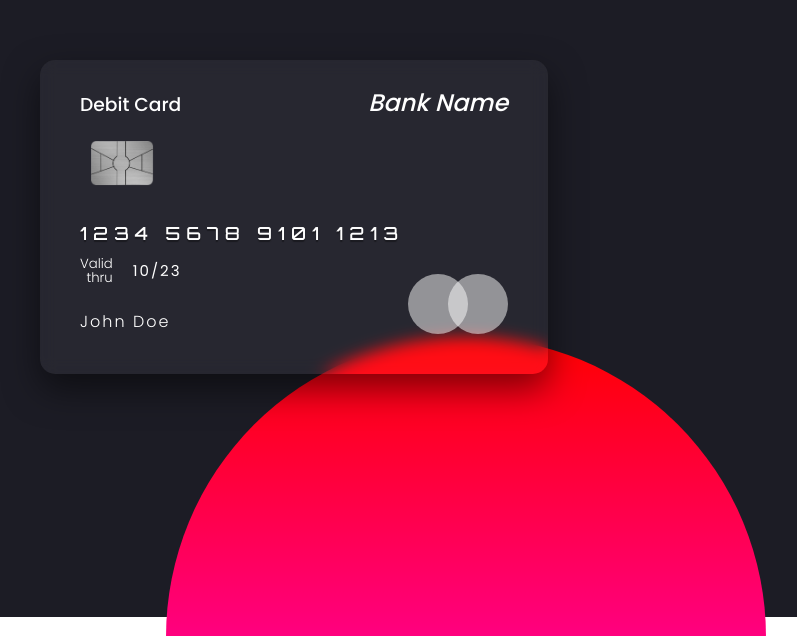
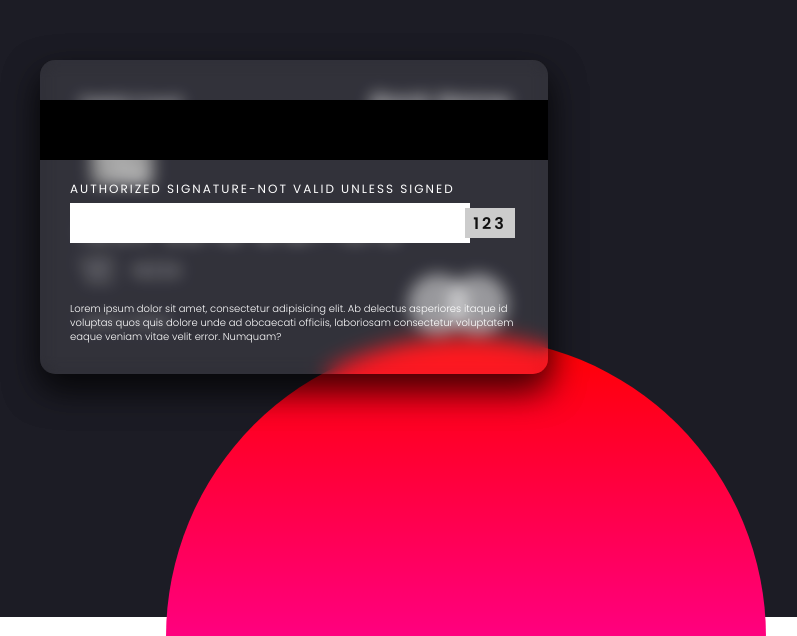
Before and after one commit to lipex360x/glassmorphism, a plain HTML site: page CredCards/card2/index.html in a window 1280 px wide. Shown: the part 183-819 px from the top of the page, without its empty margins (346-1143 px from the left). Drawn offline with Linux system fonts and the light colour scheme.

Commit message:
Card2 Back styled

```diff
--- a/CredCards/card2/index.html
+++ b/CredCards/card2/index.html
@@ -1,15 +1,18 @@
 <!DOCTYPE html>
 <html lang="en">
+
 <head>
   <meta charset="UTF-8">
   <meta name="viewport" content="width=device-width, initial-scale=1.0">
   <title>Document</title>
   <link rel="stylesheet" href="style.css">
 </head>
+
 <body>
 
   <section>
     <div class="card">
+
       <div class="face front">
         <h3 class="debit">Debit Card</h3>
         <h3 class="bank">Bank Name</h3>
@@ -18,9 +21,24 @@
         <h5 class="valid"><span>Valid<br>thru</span><span>10/23</span></h5>
         <h5 class="cardHolder">John Doe</h5>
       </div>
-      <!-- <div class="face front"></div> -->
+
+      <div class="face back">
+        <div class="blackBar"></div>
+
+        <div class="cvvtext">
+          <h5>Authorized Signature-not valid unless signed</h5>
+          <div class="whiteBar"></div>
+          <div class="cvv">123</div>
+        </div>
+
+        <p class="text">
+          Lorem ipsum dolor sit amet, consectetur adipisicing elit. Ab delectus asperiores itaque id voluptas quos quis dolore unde ad obcaecati officiis, laboriosam consectetur voluptatem eaque veniam vitae velit error. Numquam?
+        </p>
+
+      </div>
     </div>
   </section>
 
 </body>
+
 </html>
--- a/CredCards/card2/style.css
+++ b/CredCards/card2/style.css
@@ -143,3 +143,59 @@ section::before {
   font-size: 16px;
   letter-spacing: 2px;
 }
+
+.card .face.back .blackBar {
+  position: absolute;
+  top: 40px;
+  width: 100%;
+  height: 60px;
+  background: #000
+}
+
+.card .face.back .cvvtext {
+  position: absolute;
+  top: 120px;
+  left: 30px;
+}
+
+.card .face.back .cvvtext h5 {
+  color: #fff;
+  font-weight: 400;
+  font-size: 12px;
+  text-transform: uppercase;
+  letter-spacing: 2px;
+}
+
+.card .face.back .cvvtext .whiteBar {
+  position: relative;
+  width: 400px;
+  height: 40px;
+  background: #fff;
+  margin-top: 5px
+}
+
+.card .face.back .cvvtext .cvv {
+  position: relative;
+  left: 395px;
+  top: -35px;
+  background: #ccc;
+  color: #111;
+  width: 50px;
+  height: 30px;
+  font-weight: 600;
+  letter-spacing: 3px;
+  display: flex;
+  justify-content: center;
+  align-items: center;
+}
+
+.card .face.back .text {
+  position: absolute;
+  bottom: 30px;
+  left: 30px;
+  right: 30px;
+  color: #fff;
+  font-size: 10px;
+  line-height: 1.4em;
+  font-weight: 300;
+}
```
